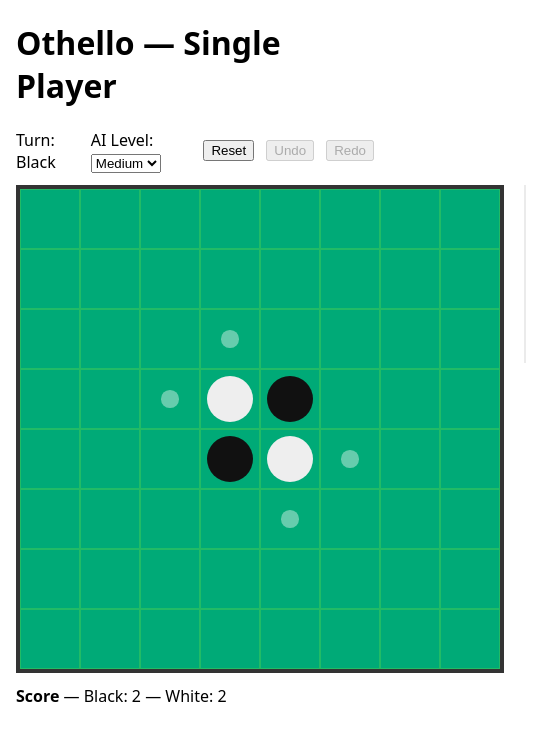
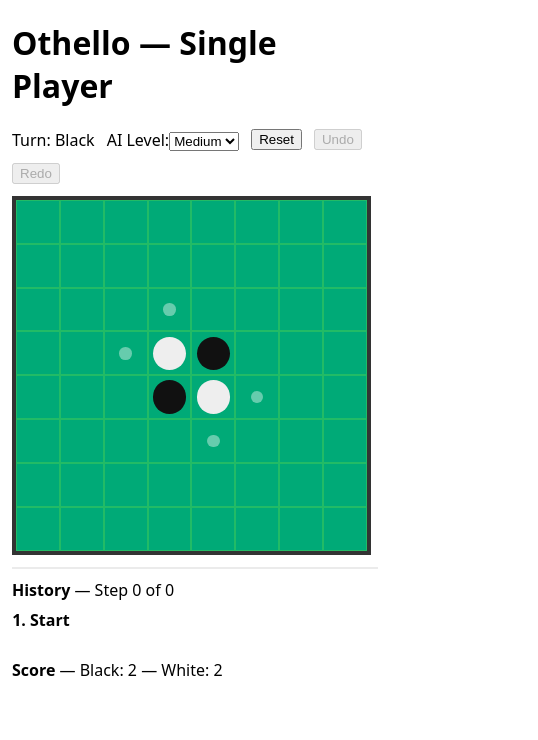
Before and after one commit to nickallan-kerv/othello, a React (Vite) app: page / in a window 390 px wide. Shown: the top 740 px of the page, 538 px wide, since content can reach past the window. Built offline with nearby package versions, Linux system fonts and the light colour scheme.

Commit message:
Make layout responsive on mobile

```diff
--- a/src/styles.css
+++ b/src/styles.css
@@ -1,6 +1,7 @@
 :root{
-  --board-size: 480px;
+  --board-size: clamp(280px, 92vw, 480px);
 }
+*{box-sizing:border-box}
 body{font-family:system-ui,Segoe UI,Roboto,Helvetica,Arial;margin:16px}
 .container{max-width:900px;margin:0 auto;position:relative}
 .board{display:grid;grid-template-columns:repeat(8,1fr);width:var(--board-size);height:var(--board-size);border:4px solid #333}
@@ -21,7 +22,7 @@
 .face.back{transform:rotateY(180deg)}
 .face.black{background:#111}
 .face.white{background:#eee}
-.controls{margin:12px 0;display:flex;gap:12px;align-items:center}
+.controls{margin:12px 0;display:flex;gap:12px;align-items:center;flex-wrap:wrap}
 
 .taunt-layer{position:absolute;inset:0;pointer-events:none;z-index:12;overflow:hidden}
 .taunt-bubble{
@@ -72,3 +73,10 @@
 
 /* fade-out animation for last-move highlight */
 /* static highlights (no fade) */
+
+@media (max-width: 820px){
+  body{margin:12px}
+  .main{flex-direction:column;gap:12px}
+  .history{width:100%;max-height:260px;padding-left:0;padding-top:10px;border-left:none;border-top:2px solid rgba(0,0,0,0.08)}
+  .taunt-bubble{max-width:min(78vw,320px)}
+}
```
